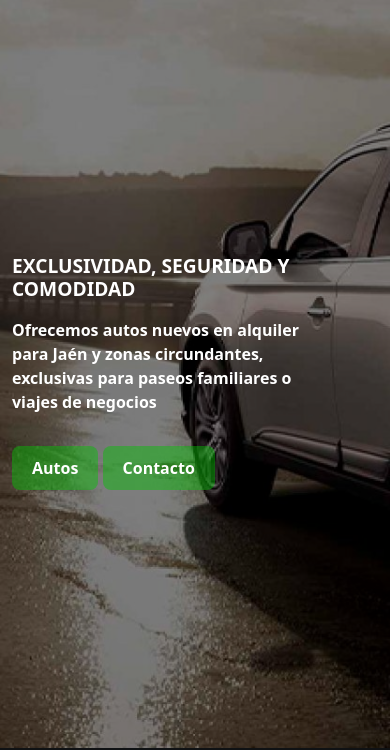
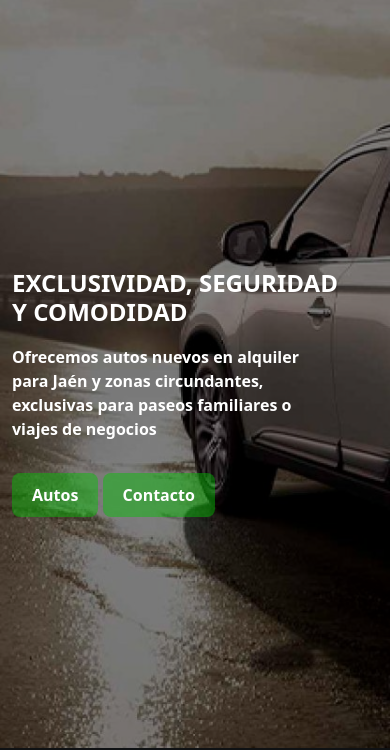
Before and after one commit to Fujimori69/alquiler-de-autos-jaen-rios-cars, a plain HTML site: page index.html in a window 390 px wide. Shown: the part 96-846 px from the top of the page. Drawn offline with Linux system fonts and the light colour scheme.

Commit message:
version8

```diff
--- a/styles/main.css
+++ b/styles/main.css
@@ -110,6 +110,25 @@ a {
   background: white;
 }*/
 
+@media (max-width: 768px) {
+  #logo_rios_cars {
+    width: 150px;
+    margin-left: 15px;
+  }
+
+  .banner {
+    padding: 365px 0;
+  }
+
+  .banner::before {
+    height: 119.9%;
+  }
+
+  .banner h2 {
+    font-size: 1.5em;
+  }
+}
+/*
 @media (max-width: 480px) {
   #logo_rios_cars {
     width: 150px;
@@ -128,3 +147,4 @@ a {
     font-size: 1.2em;
   }
 }
+*/
```
